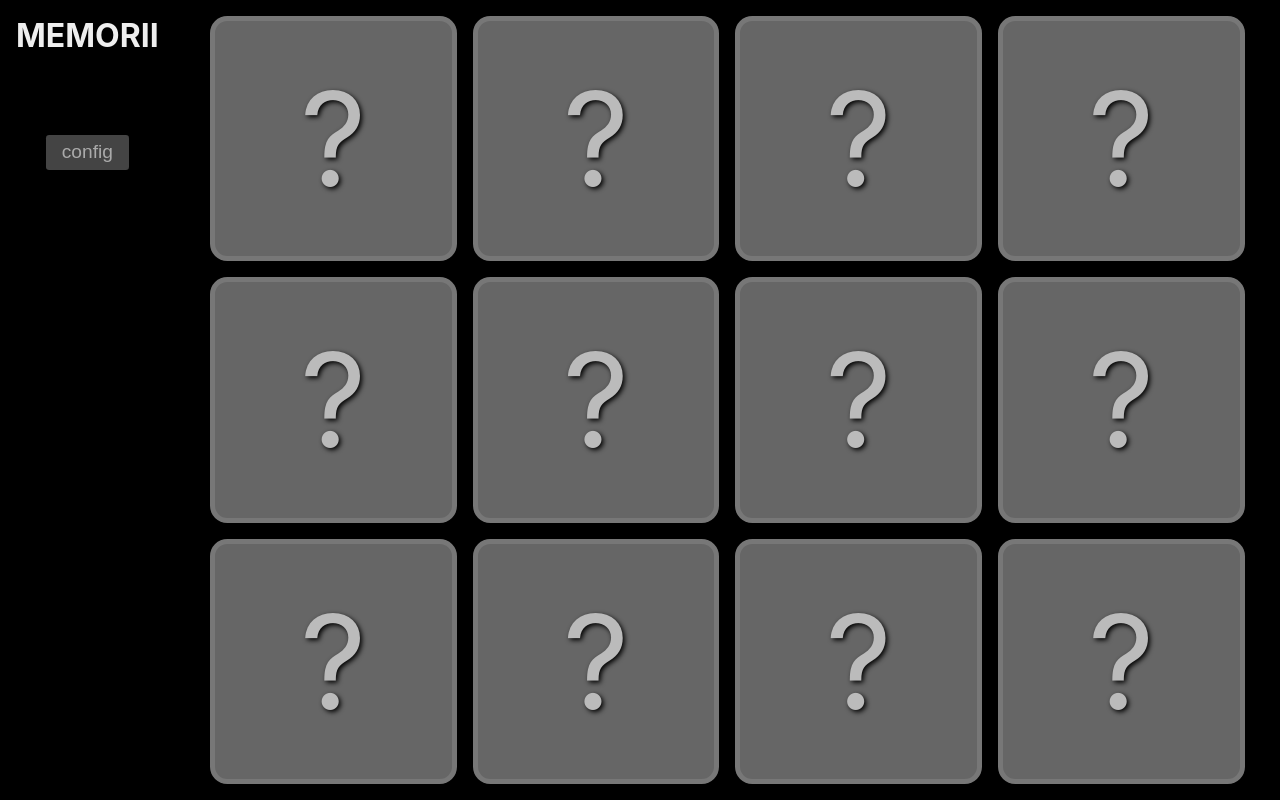
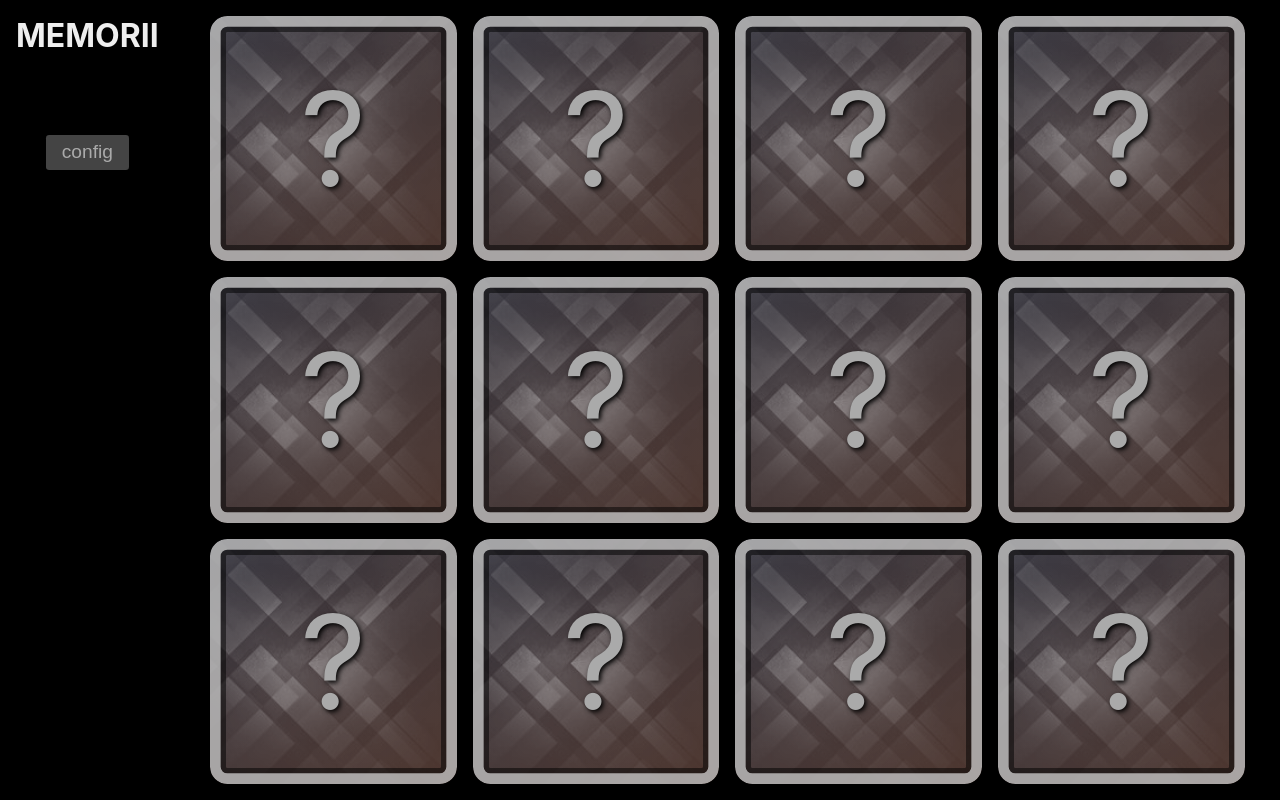
Before and after one commit to cor3000/svelte-memorii, a Svelte app: page / in a window 1280 px wide. Built offline with nearby package versions, Linux system fonts and the light colour scheme.

Commit message:
card back face style

```diff
--- a/public/global.css
+++ b/public/global.css
@@ -16,3 +16,14 @@ body {
 	box-sizing: border-box;
 	font-family: -apple-system, BlinkMacSystemFont, "Segoe UI", Roboto, Oxygen-Sans, Ubuntu, Cantarell, "Helvetica Neue", sans-serif;
 }
+
+.card > .back {
+	background:
+		linear-gradient( -35deg, rgba(221, 145, 121, 0.322), rgba(155, 156, 187, 0.322)),
+	    url('img/card-back.jpg');
+	background-blend-mode: screen;
+	background-size: cover;
+	box-shadow:
+	inset 0 0 calc(0vmin / var(--columns)) calc(4vmin / var(--columns)) rgba(255, 255, 255, 0.6),
+	inset 0 0 calc(0vmin / var(--columns)) calc(6vmin / var(--columns)) rgba(0, 0, 0, 0.5);
+}
--- a/public/sw.js
+++ b/public/sw.js
@@ -4,7 +4,7 @@
 // cache, then increment the CACHE_VERSION value. It will kick off the service worker update
 // flow and the old cache(s) will be purged as part of the activate event handler when the
 // updated service worker is activated.
-var CACHE_VERSION = 37;
+var CACHE_VERSION = 38;
 var CURRENT_CACHES = {
     prefetch: 'prefetch-cache-v' + CACHE_VERSION
 };
--- a/src/Card.svelte
+++ b/src/Card.svelte
@@ -49,9 +49,7 @@
         text-shadow: 2px 2px 5px black;
     }
     div.card > div.back {
-        color: #bbb;
-        background-color: #666;
-        border: 0.7vmin solid #777;
+        color: #aaa;
     }
     div.card > div.face {
         border-color: transparent;
```
Also changed, not shown: public/img/card-back.jpg (added).
